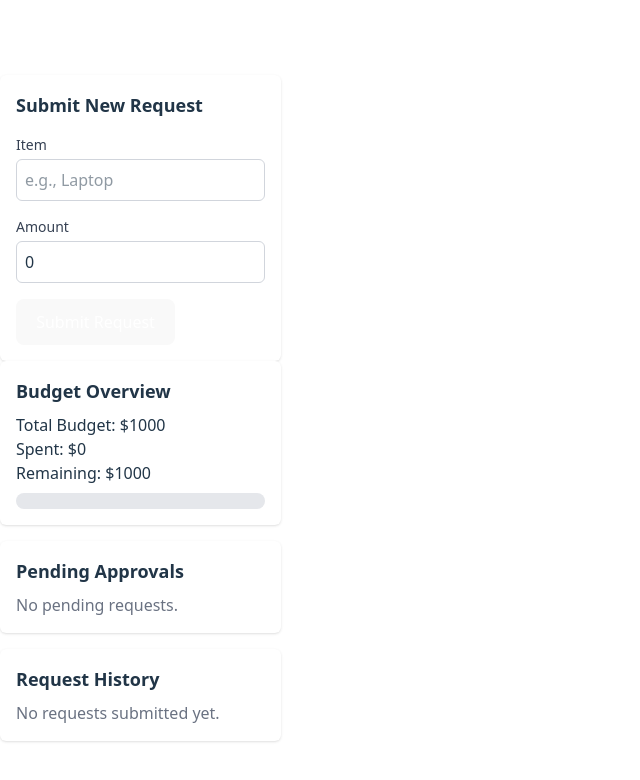
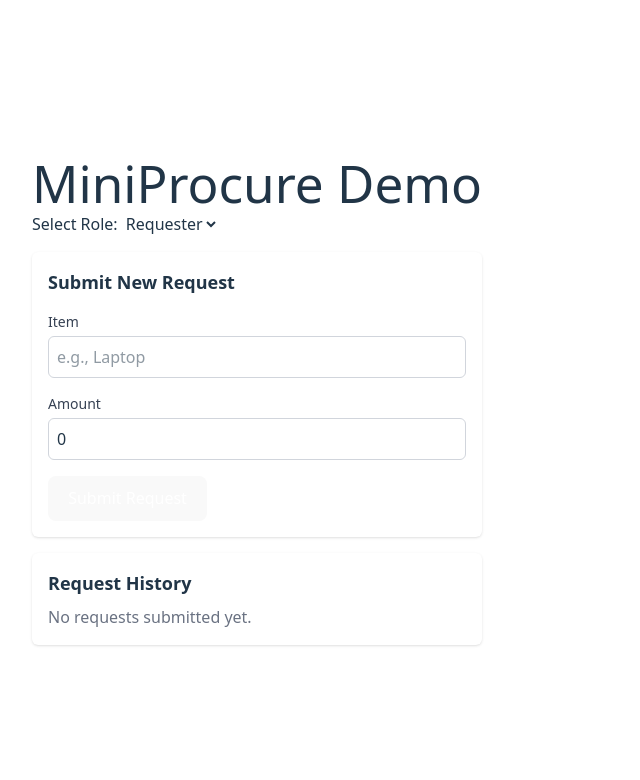
Before and after one commit to AaronTDR/MiniProcure, a React (Vite) app: page / in a window 1280 px wide. Shown: the top 780 px of the page, without its empty margins (0-640 px from the left). Built offline with nearby package versions, Linux system fonts and the light colour scheme.

Commit message:
feat(store): add userRoleStore for managing user roles with Zustand

```diff
--- a/src/App.tsx
+++ b/src/App.tsx
@@ -1,17 +1,27 @@
+import RoleSwitcher from "./components/RoleSwitcher";
+import RequestForm from "./components/RequestForm";
 import ApprovalList from "./components/ApprovalList";
 import BudgetTracker from "./components/BudgetTracker";
-import RequestForm from "./components/RequestForm";
+import { useUserRoleStore } from "./store/userRoleStore";
 import RequestHistory from "./components/RequestHistory";
 
-function App() {
+const App = () => {
+  const { role } = useUserRoleStore();
+
   return (
-    <>
-      <RequestForm />
-      <BudgetTracker />
-      <ApprovalList />
+    <div style={{ padding: "2rem" }}>
+      <h1>MiniProcure Demo</h1>
+
+      {/* Role Switcher for testing */}
+      <RoleSwitcher />
+
+      {/* Conditional rendering based on role */}
+      {role === "requester" && <RequestForm />}
+      {role === "approver" && <ApprovalList />}
+      {role === "finance" && <BudgetTracker />}
       <RequestHistory />
-    </>
+    </div>
   );
-}
+};
 
 export default App;
--- /dev/null
+++ b/src/store/userRoleStore.ts
@@ -0,0 +1,14 @@
+import { create } from "zustand";
+
+// Zustand store for managing user roles in the application.
+type Role = "requester" | "approver" | "finance";
+
+interface UserRoleState {
+  role: Role;
+  setRole: (role: Role) => void;
+}
+
+export const useUserRoleStore = create<UserRoleState>((set) => ({
+  role: "requester", // default role
+  setRole: (role) => set({ role }),
+}));
```
